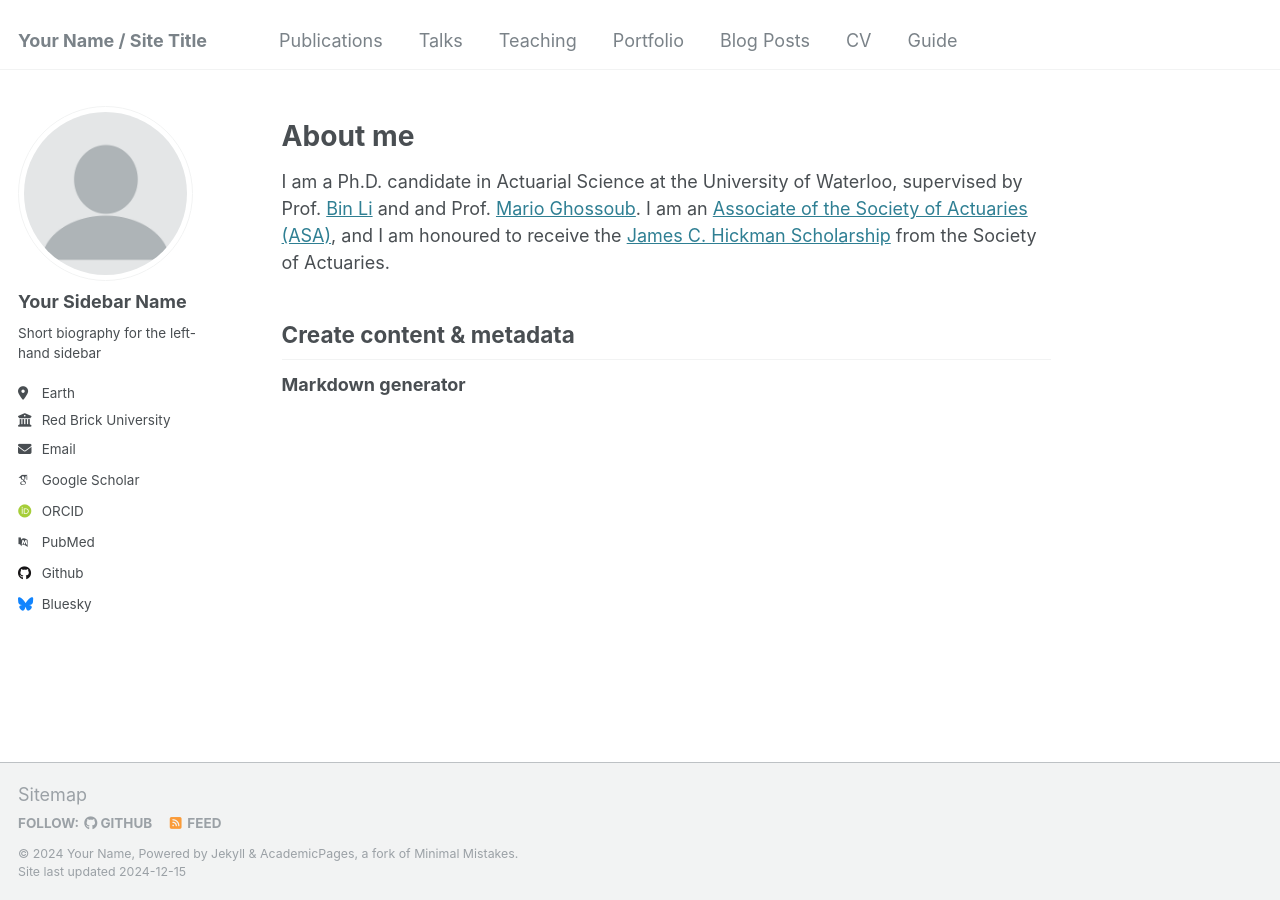
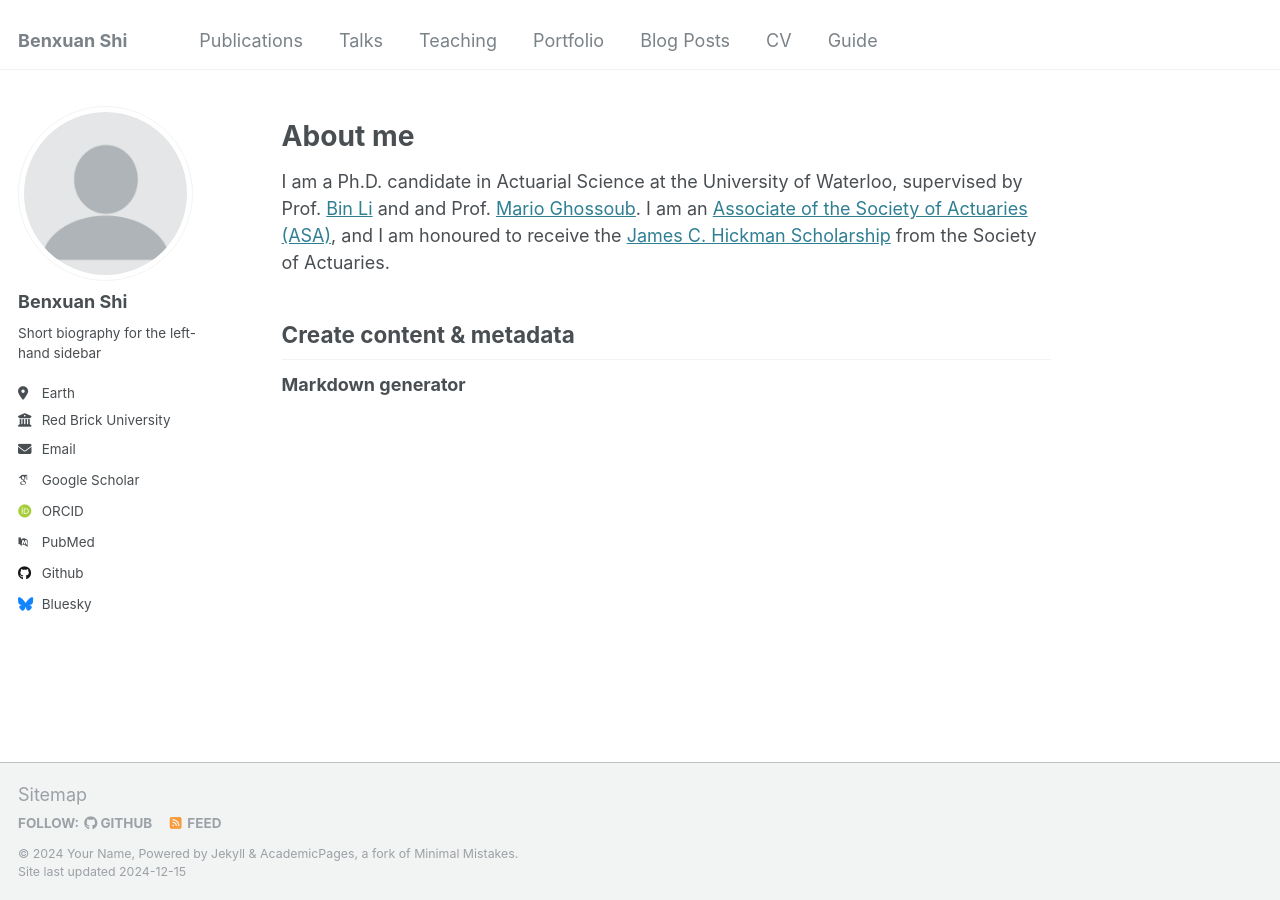
Before and after one commit to benxuanshi/benxuanshi.github.io, a Jekyll site: the page built from _pages/about.md, in a window 1280 px wide. Built offline with Jekyll 4.4.1, drawn with Linux system fonts in a browser that asks for light colours; some web fonts are replaced.

Commit message:
Update _config.yml

```diff
--- a/_config.yml
+++ b/_config.yml
@@ -7,8 +7,8 @@
 # server process.
 
 # Basic Site Settings
-locale                   : "en-US"
-title                    : "Your Name / Site Title"
+locale                   : "en-CA"
+title                    : "Benxuan Shi"
 title_separator          : "-"
 name                     : &name "Your Name"
 description              : &description "personal description"
@@ -22,7 +22,7 @@ repository               : "academicpages/academicpages.github.io"
 author:
   # Biographic information
   avatar           : "profile.png"
-  name             : "Your Sidebar Name"
+  name             : "Benxuan Shi"
   pronouns         : # example: "she/her"
   bio              : "Short biography for the left-hand sidebar"
   location         : "Earth"
```
